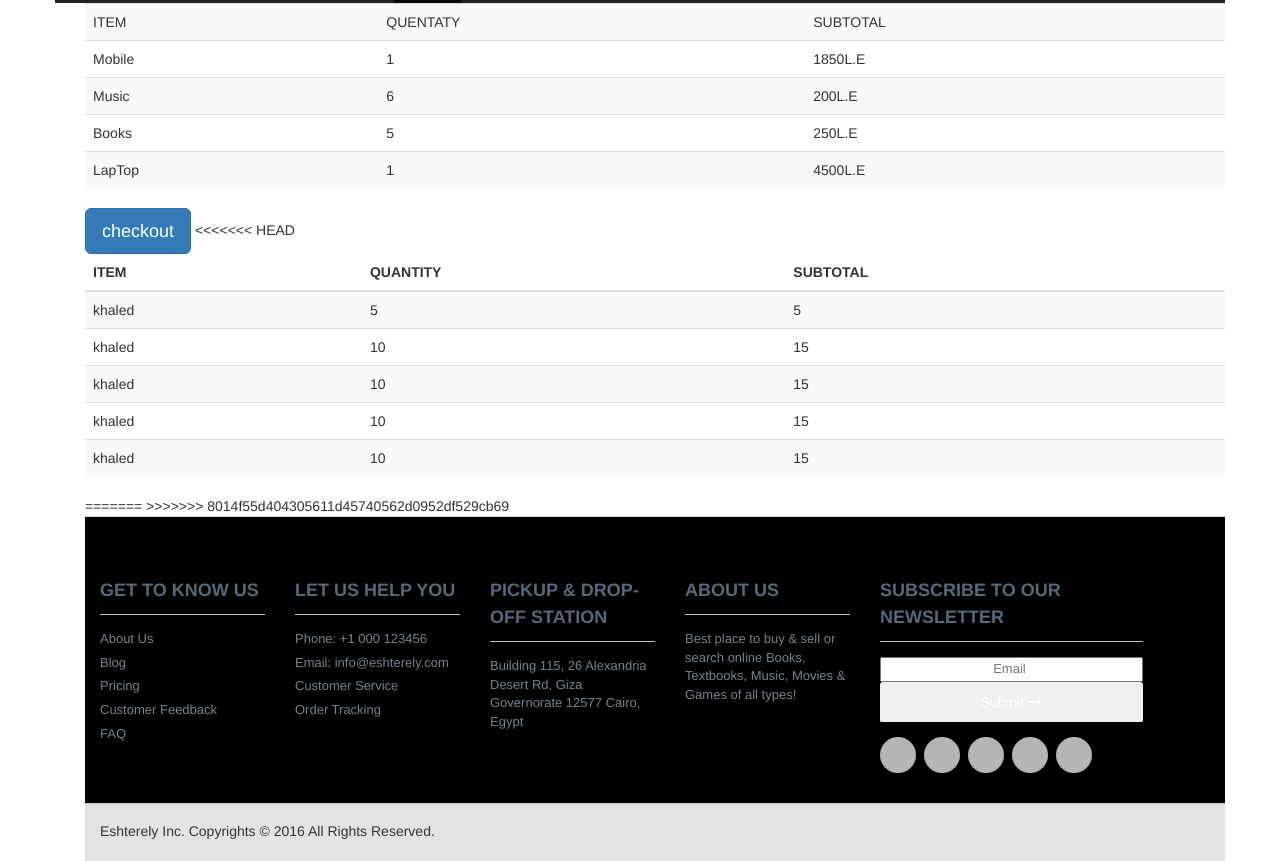
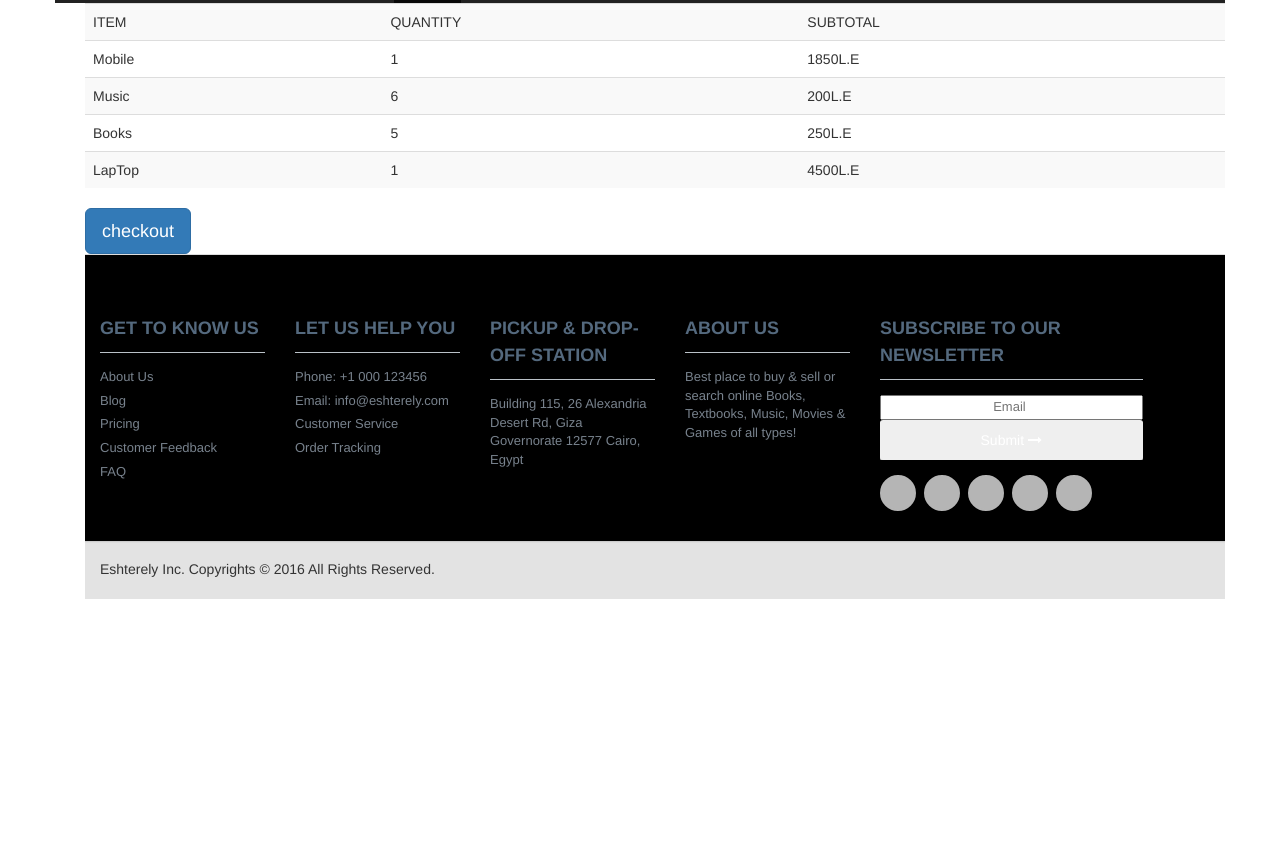
Before and after one commit to Limologic/Eshterely, a plain HTML site: page cart.html in a window 1280 px wide. Shown: the part 47-908 px from the top of the page. After the commit the page ends 800 px from the top, so only its background shows below. Drawn offline with nearby package versions, Linux system fonts and the light colour scheme.

```diff
--- a/cart.html
+++ b/cart.html
@@ -65,11 +65,10 @@
     <body>
 
     <div class="container">
-
       <table class="table table-striped">
         <tr>
         <td>ITEM</td>
-            <td>QUENTATY</td>
+        <td>QUANTITY</td>
         <td>SUBTOTAL</td>
         </tr>
         <tr>
@@ -95,47 +94,6 @@
       </table>
 
       <button type="button" class="btn btn-primary btn-lg">checkout </button>
-
-
-<<<<<<< HEAD
-        <table class="table table-striped">
-          <thead>
-            <tr>
-              <th>ITEM</th>
-              <th>QUANTITY</th>
-              <th>SUBTOTAL</th>
-            </tr>
-          </thead>
-            <tr>
-              <td>khaled</td>
-              <td>5</td>
-              <td>5</td>
-            </tr>
-            <tr>
-              <td>khaled</td>
-              <td>10</td>
-              <td>15</td>
-            </tr>
-            <tr>
-              <td>khaled</td>
-              <td>10</td>
-              <td>15</td>
-            </tr>
-            <tr>
-              <td>khaled</td>
-              <td>10</td>
-              <td>15</td>
-            </tr>
-            <tr>
-              <td>khaled</td>
-              <td>10</td>
-              <td>15</td>
-            </tr>
-        </table>
-=======
->>>>>>> 8014f55d404305611d45740562d0952df529cb69
-
-
 
       <!-- footer -->
       <link href="//maxcdn.bootstrapcdn.com/font-awesome/4.2.0/css/font-awesome.min.css" rel="stylesheet">
@@ -215,10 +173,6 @@
         <!--/.footer-bottom-->
     </footer>
 
-
-
-
-
       <!-- jQuery for drop down in Nav bar to work (categories)-->
       <script src="https://ajax.googleapis.com/ajax/libs/jquery/2.2.4/jquery.min.js"></script>
       <script src="https://maxcdn.bootstrapcdn.com/bootstrap/3.3.7/js/bootstrap.min.js"></script>
```
Also changed, not shown: main.html (+14 -0 lines), server/index.js (added, +8 -0 lines), server/package.json (added, +14 -0 lines), test.html (added, +8 -0 lines), 2 other files. Lines whose indentation alone changed are shown as unchanged.
